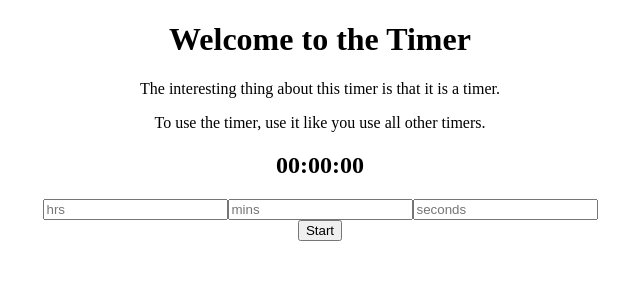
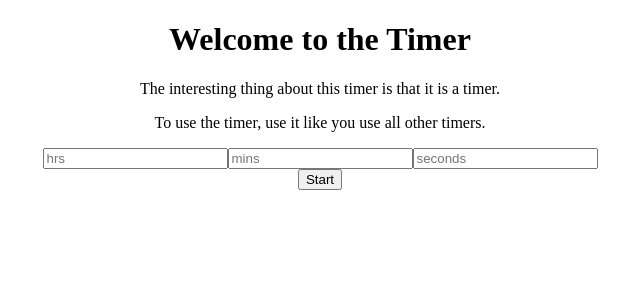
Before and after one commit to AndrewPomo/react-clock, a React (Create React App) app: page / in a window 1280 px wide. Shown: the top 300 px of the page, without its empty margins (320-960 px from the left). Built offline with nearby package versions, Linux system fonts and the light colour scheme.

Commit message:
finish play/pause button

```diff
--- a/src/App.js
+++ b/src/App.js
@@ -11,24 +11,25 @@ class App extends Component {
       hours: '00',
       minutes: '00',
       seconds: '00',
-      running: false
+      active: false,
+      paused: false
     };
 
     this.handleInput = this.handleInput.bind(this);
-    // this.handlePause = this.handleSSN.bind(this);
+    this.handlePlayPause = this.handlePlayPause.bind(this);
     // this.handleReset = this.handleReset.bind(this);
     this.handleStart = this.handleStart.bind(this);
     this.tick = this.tick.bind(this);
   }
 
-
-
   handleInput(e) {
     // allow user to input their desired countdown time
-    const newState = {};
-    const val = e.target.value;
-    newState[e.target.name] = val.length === 1 ? `0${val}` : `${val}`;
-    this.setState(newState);
+    if (this.state.active === false) {
+      const newState = {};
+      const val = e.target.value;
+      newState[e.target.name] = val.length === 1 ? `0${val}` : val;
+      this.setState(newState);
+    }
   }
 
   handleStart() {
@@ -37,9 +38,9 @@ class App extends Component {
     const seconds = parseInt(this.state.seconds);
     const tick = this.tick
     const validStart =  hours + minutes + seconds > 0;
-    if (validStart && this.state.running === false) {
+    if (validStart && this.state.active === false) {
       this.setState({
-        running: true,
+        active: true,
         interval: setInterval(tick, 1000)
       });
     }
@@ -61,18 +62,31 @@ class App extends Component {
       hours -= 1;
     } else {
       clearInterval(this.state.interval);
+      this.setState({active:false});
     }
+
+    seconds = seconds < 10 ? `0${seconds}` : seconds;
+    minutes = minutes < 10 ? `0${minutes}` : minutes;
+    hours = hours < 10 ? `0${hours}` : hours;
+
     this.setState({seconds, minutes, hours});
 
   }
 
-  // handlePause
-  // allow user to pause timer
+  handlePlayPause() {
+    const tick = this.tick
+    if (this.state.paused === false) {
+      clearInterval(this.state.interval);
+      this.setState({paused: true});
+    } else {
+      this.setState({
+        paused: true,
+        interval: setInterval(tick, 1000)
+      });
+    }
+  }
 
-  // handleClear
-  // allow user to clear counter to zero
-
-
+  // handleReset
 
   render() {
     return (
@@ -83,7 +97,9 @@ class App extends Component {
         <Timer
           handleInput={this.handleInput}
           handleStart={this.handleStart}
+          handlePlayPause={this.handlePlayPause}
           time={`${this.state.hours}:${this.state.minutes}:${this.state.seconds}`}
+          active={this.state.active}
         ></Timer>
       </div>
     );
--- a/src/Timer.js
+++ b/src/Timer.js
@@ -2,9 +2,18 @@
 import React from 'react';
 
 var Timer = (props) => {
+  if (props.active === true) {
     return(
       <div className="timer">
         <h2>{props.time}</h2>
+        <button onClick={props.handlePlayPause}>Play/Pause</button>
+        <button>Reset</button>
+      </div>
+    )
+
+  } else {
+    return(
+      <div className="timer">
         <form onChange={props.handleInput}>
           <input maxLength="2" placeholder="hrs" name="hours"></input>
           <input maxLength="2" placeholder="mins" name="minutes"></input>
@@ -14,5 +23,6 @@ var Timer = (props) => {
       </div>
     )
   }
+}
 
 export default Timer;
```
Lines whose indentation alone changed are shown as unchanged.
